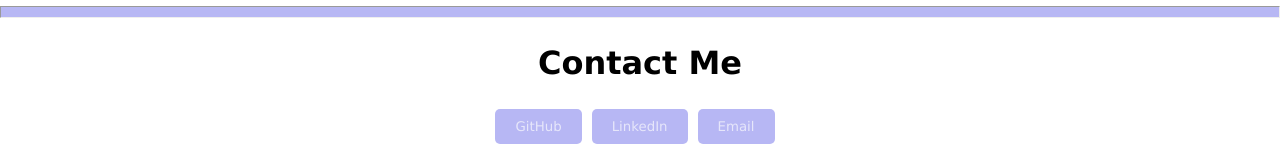
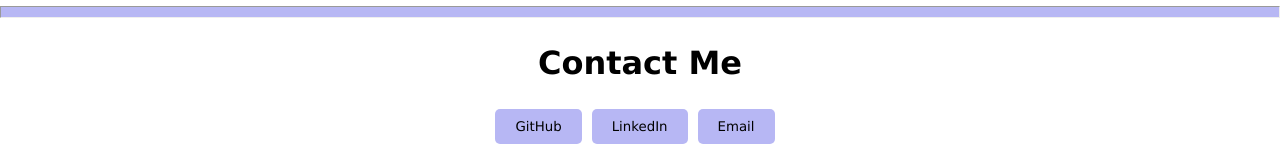
Before and after one commit to khardigree/portfolio, a plain HTML site: page index.html in a window 1280 px wide. Shown: the part 2359-2523 px from the top of the page. Drawn offline with Linux system fonts and the light colour scheme.

Commit message:
completed HTML and nearly finalized CSS

```diff
--- a/assets/styles.css
+++ b/assets/styles.css
@@ -2,7 +2,7 @@
   font-family: "Lucida Sans", "Lucida Sans Regular", "Lucida Grande",
     "Lucida Sans Unicode", Geneva, Verdana, sans-serif;
 }
-/* resets the margins for the page */
+
 body,
 h1,
 p,
@@ -114,7 +114,7 @@ hr {
 
 button {
   background-color: #b7b7f4;
-  color: #e6e6fa;
+  color: black;
   padding: 10px 20px;
   border: none;
   border-radius: 5px;
```
